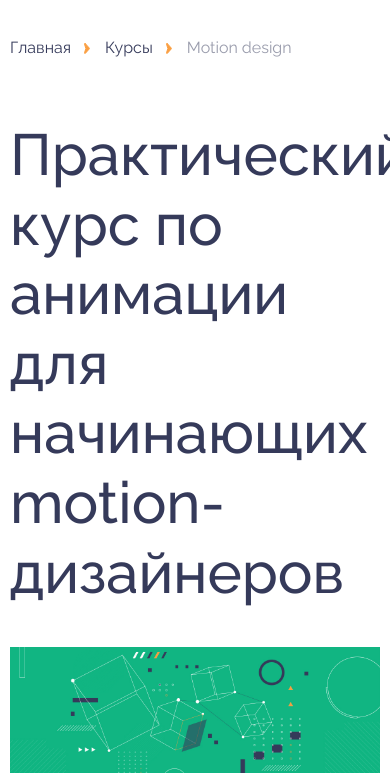
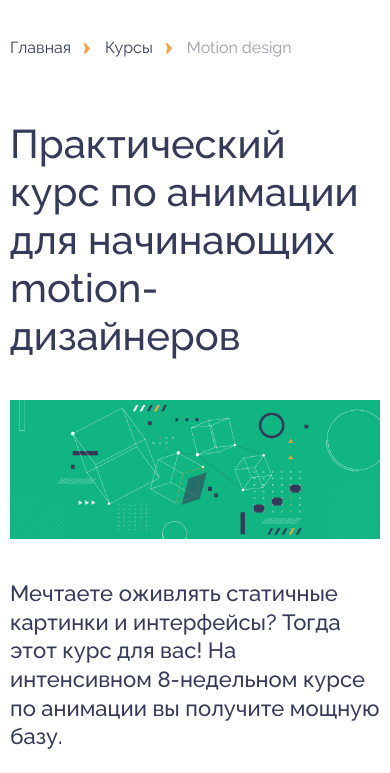
Before and after one commit to Daniil-gavrilooov/ementor_motion-design, a plain HTML site: page app/index.html in a window 390 px wide. Shown: the part 78-851 px from the top of the page. Drawn offline with Linux system fonts and the light colour scheme.

Commit message:
fifnish  section (cours-info)

```diff
--- a/app/scss/_cours-info.scss
+++ b/app/scss/_cours-info.scss
@@ -40,3 +40,9 @@
         object-fit: cover;
     }
 }
+
+@media (max-width: 1100px) {
+    .cours-info__title{
+        font-size: 40px;
+    }
+}
```
Also changed, not shown: app/css/style.min.css.
